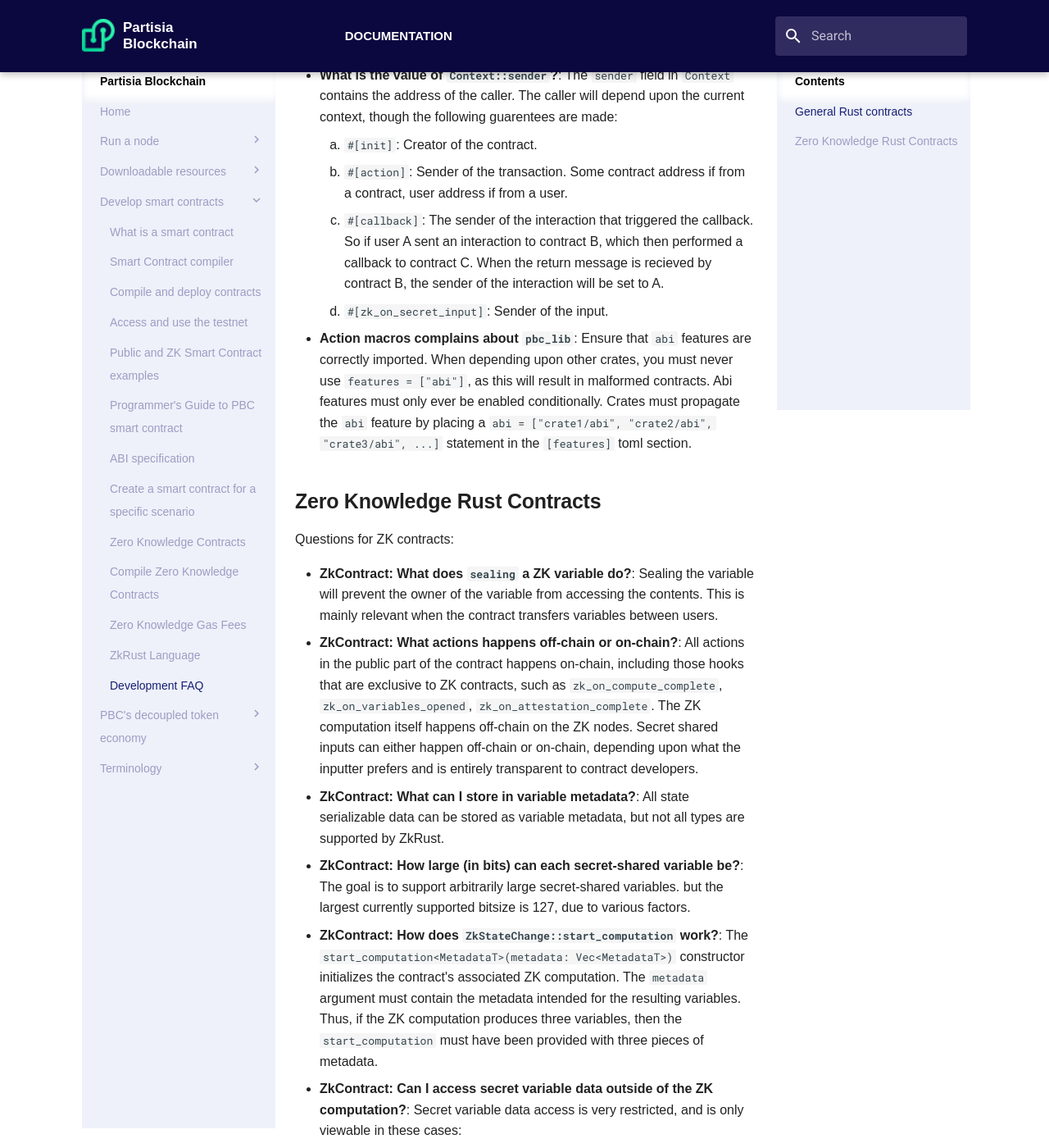
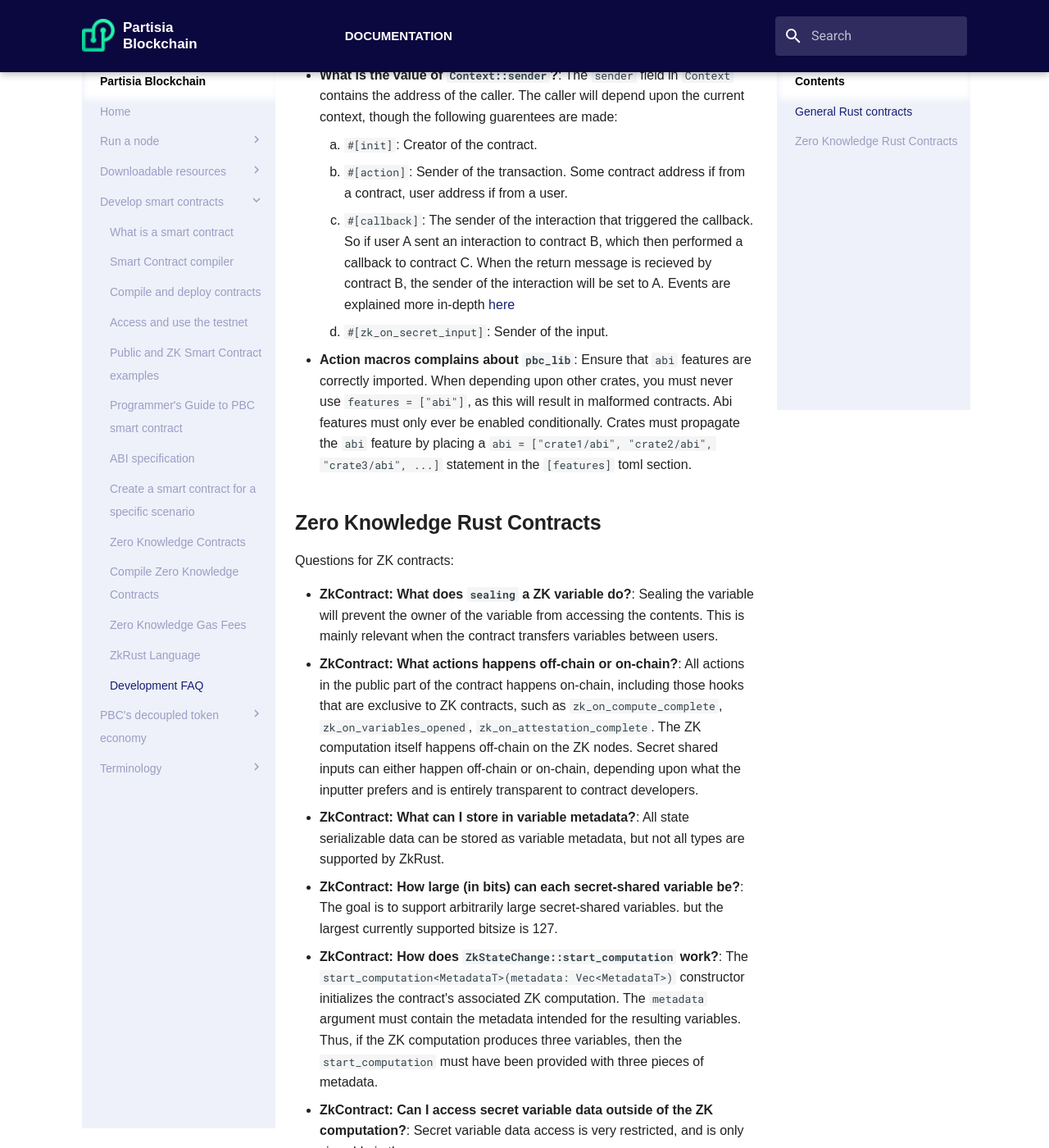
Before and after one commit to 0xSero/partisia-docs, an MkDocs documentation site: the page built from docs/dev-faq.md, in a window 1280 px wide and 1400 px high, scrolled down 611 px. Shown: the whole window at 82% size. Built offline with MkDocs 1.6.1 and Material for MkDocs 9.7.7, drawn with Linux system fonts in a browser that asks for light colours; some web fonts are replaced; a script that is not in the unit is left out.

Commit message:
Smaller updates to dev-faq linking

```diff
--- a/docs/dev-faq.md
+++ b/docs/dev-faq.md
@@ -12,7 +12,7 @@
     1. `#[init]`: Creator of the contract.
     2. `#[action]`: Sender of the transaction. Some contract address if from
        a contract, user address if from a user.
-    3. `#[callback]`: The sender of the interaction that triggered the callback. So if user A sent an interaction to contract B, which then performed a callback to contract C. When the return message is recieved by contract B, the sender of the interaction will be set to A.
+    3. `#[callback]`: The sender of the interaction that triggered the callback. So if user A sent an interaction to contract B, which then performed a callback to contract C. When the return message is recieved by contract B, the sender of the interaction will be set to A. Events are explained more in-depth [here](programmers_guide.md#events)
     4. `#[zk_on_secret_input]`: Sender of the input.
 - **Action macros complains about `pbc_lib`**: Ensure that `abi` features are correctly imported. When depending upon other crates, you must never use `features = ["abi"]`, as this will result in malformed contracts.  Abi features must only ever be enabled conditionally.  Crates must propagate the `abi` feature by placing a `abi = ["crate1/abi", "crate2/abi", "crate3/abi", ...]` statement in the `[features]` toml section.
 
@@ -23,7 +23,7 @@
 - **ZkContract: What does `sealing` a ZK variable do?**: Sealing the variable will prevent the owner of the variable from accessing the contents. This is mainly relevant when the contract transfers variables between users.
 - **ZkContract: What actions happens off-chain or on-chain?**: All actions in the public part of the contract happens on-chain, including those hooks that are exclusive to ZK contracts, such as `zk_on_compute_complete`, `zk_on_variables_opened`, `zk_on_attestation_complete`. The ZK computation itself happens off-chain on the ZK nodes. Secret shared inputs can either happen off-chain or on-chain, depending upon what the inputter prefers and is entirely transparent to contract developers.
 - **ZkContract: What can I store in variable metadata?**: All state serializable data can be stored as variable metadata, but not all types are supported by ZkRust.
-- **ZkContract: How large (in bits) can each secret-shared variable be?**: The goal is to support arbitrarily large secret-shared variables. but the largest currently supported bitsize is 127, due to various factors.
+- **ZkContract: How large (in bits) can each secret-shared variable be?**: The goal is to support arbitrarily large secret-shared variables. but the largest currently supported bitsize is 127.
 - **ZkContract: How does `ZkStateChange::start_computation` work?**: The `start_computation<MetadataT>(metadata: Vec<MetadataT>)` constructor initializes the contract's associated ZK computation. The `metadata` argument must contain the metadata intended for the resulting variables. Thus, if the ZK computation produces three variables, then the `start_computation` must have been provided with three pieces of metadata.
 - **ZkContract: Can I access secret variable data outside of the ZK computation?**: Secret variable data access is very restricted, and is only viewable in these cases:
     1. By everyone, when opened by the contract using `ZkState::OpenVariables`. The data will be available as a byte vec in `ZkClosed::data`. This is not possible for user inputs.
```
